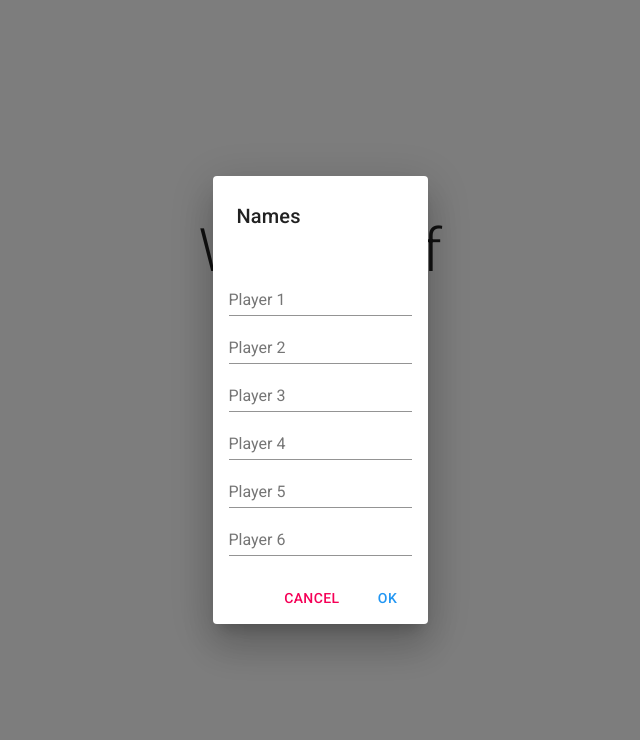
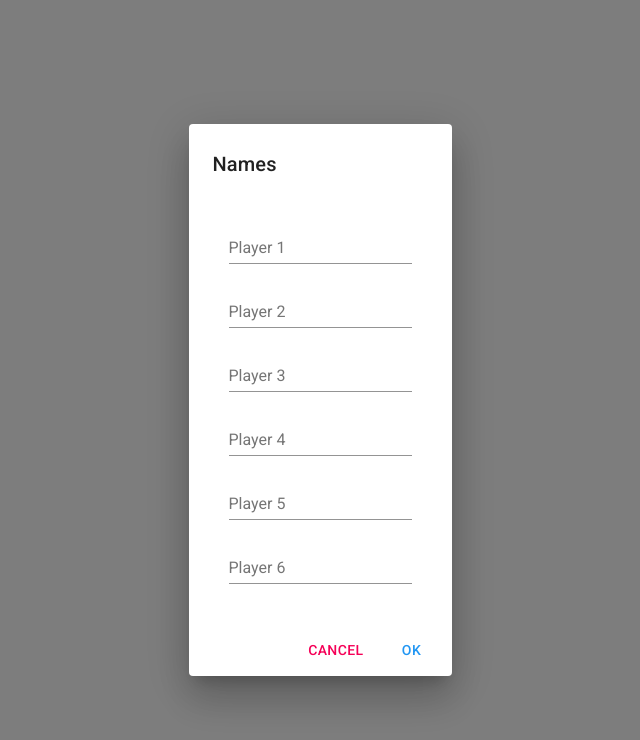
Before and after one commit to nshun/react-werewolf, a React (Create React App) app: page / in a window 1280 px wide. Both pictures are taken after a click on the button "NAME SETTING". Shown: the top 740 px of the page, without its empty margins (320-960 px from the left). Built offline with nearby package versions, Linux system fonts and the light colour scheme.

Commit message:
Refactor

```diff
--- a/src/pages/App.tsx
+++ b/src/pages/App.tsx
@@ -110,15 +110,15 @@ class Index extends React.Component<AppProps, State> {
     return (
       <Dialog open={this.state.openName} onClose={this.handleCancel}>
         <DialogTitle>Names</DialogTitle>
-        <div className={this.props.classes.wrapper}>
+        <DialogContent>
           {nums.map((item, i) => {
             return (
-              <div key={i}>
+              <div key={i} className={this.props.classes.wrapper}>
                 <TextField label={`Player ${item}`} />
               </div>
             );
           })}
-        </div>
+        </DialogContent>
         <DialogActions>
           <Button onClick={this.handleCancel} color="secondary">
             Cancel
```
